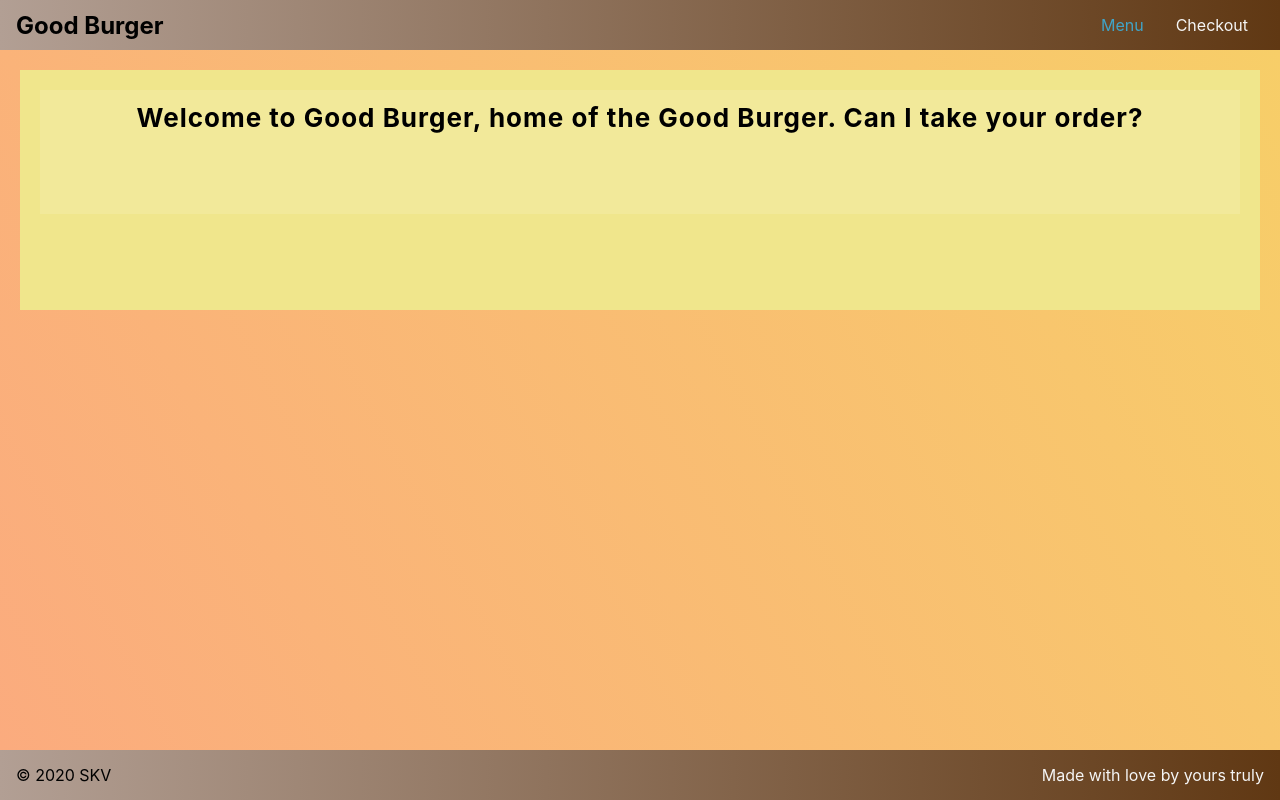
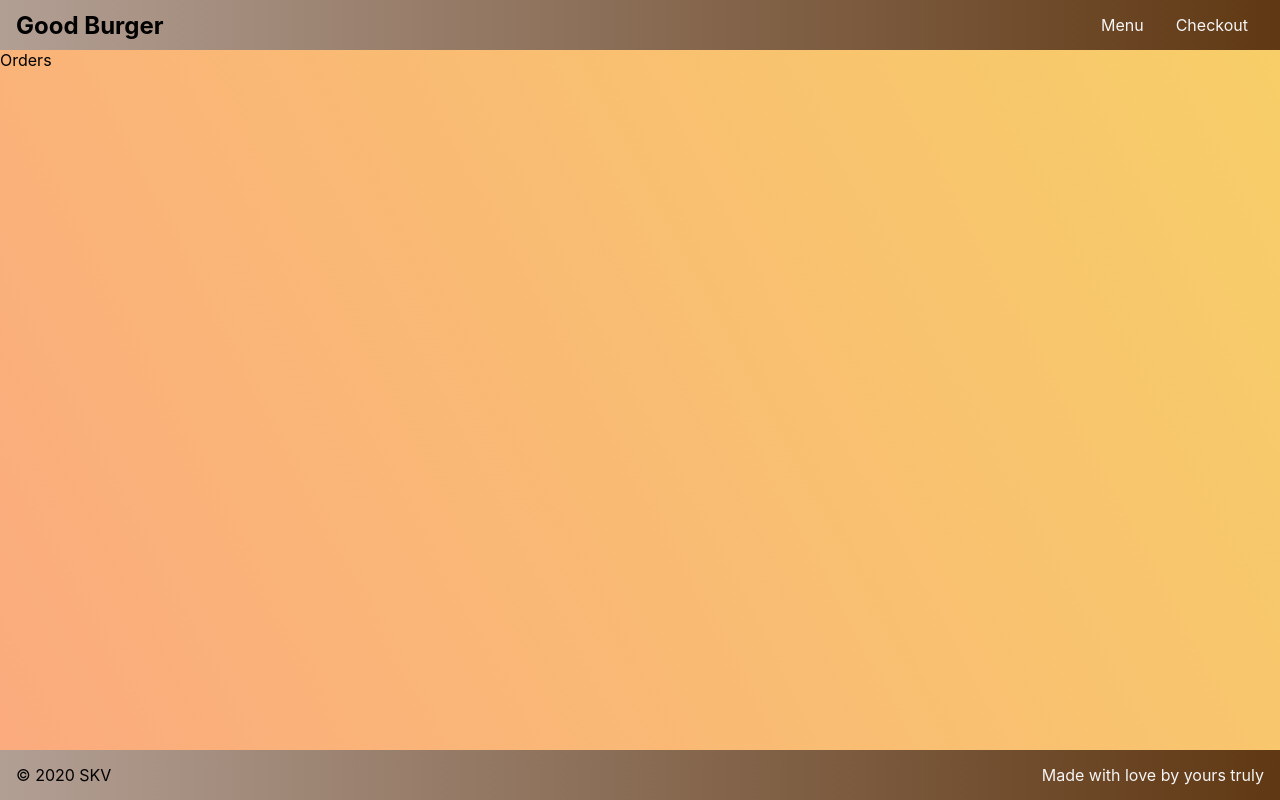
Before and after one commit to shyamuu1/ReactPractice, a React (Create React App) app in the folder goodburgerapp/: page /orders in a window 1280 px wide. Before the commit this address led to /. Built offline with nearby package versions, Linux system fonts and the light colour scheme; no server answers.

Commit message:
added new page and removed blank css

```diff
--- a/goodburgerapp/src/components/BurgerList/BurgerList.css
+++ b/goodburgerapp/src/components/BurgerList/BurgerList.css
@@ -17,3 +17,9 @@
     grid-template-columns: repeat(2, minmax(300px, 1fr));
     grid-gap: 8px;
 }
+
+/* @media (min-width: 500px) and (min-height: 400px){
+    .burger-list ul {
+        grid-template-columns: repeat(auto-fit, minmax(150px, 1fr));
+    }
+} */
--- /dev/null
+++ b/goodburgerapp/src/containers/Orders/Order.tsx
@@ -0,0 +1,12 @@
+import React from 'react';
+
+const Orders:React.FC = () => {
+
+    return(
+        <div className="Orders">
+            Orders
+        </div>
+    );
+}
+
+export default Orders;
--- /dev/null
+++ b/goodburgerapp/src/containers/Pages/OrderPage/OrderPage.tsx
@@ -0,0 +1,13 @@
+import React from 'react';
+import Order from '../../Orders/Order';
+import Layout from '../../Layout/Layout';
+
+const OrderPage = () => {
+    return (
+        <Layout>
+            <Order />
+        </Layout>
+    );
+}
+
+export default OrderPage;
--- a/goodburgerapp/src/containers/Pages/Page.tsx
+++ b/goodburgerapp/src/containers/Pages/Page.tsx
@@ -1,13 +1,15 @@
 import React from 'react';
-import { BrowserRouter as Router, Redirect, Route, Switch } from 'react-router-dom';
+import { BrowserRouter as Router, Route, Switch } from 'react-router-dom';
 import Menu from "../Pages/MenuPage/Menu";
+import OrderPage from "../Pages/OrderPage/OrderPage";
+
 const Pages:React.FC = () => {
 
     return (
         <Router>
             <Switch>
                 <Route path="/" component={Menu} exact={true}/>
-                <Redirect to="/" />
+                <Route path="/orders" component = {OrderPage} />
             </Switch>
         </Router>
     );
```
Also changed, not shown: goodburgerapp/src/components/BurgerList/BurgerListItem/BurgerCard.css (deleted, +0 -30 lines).
